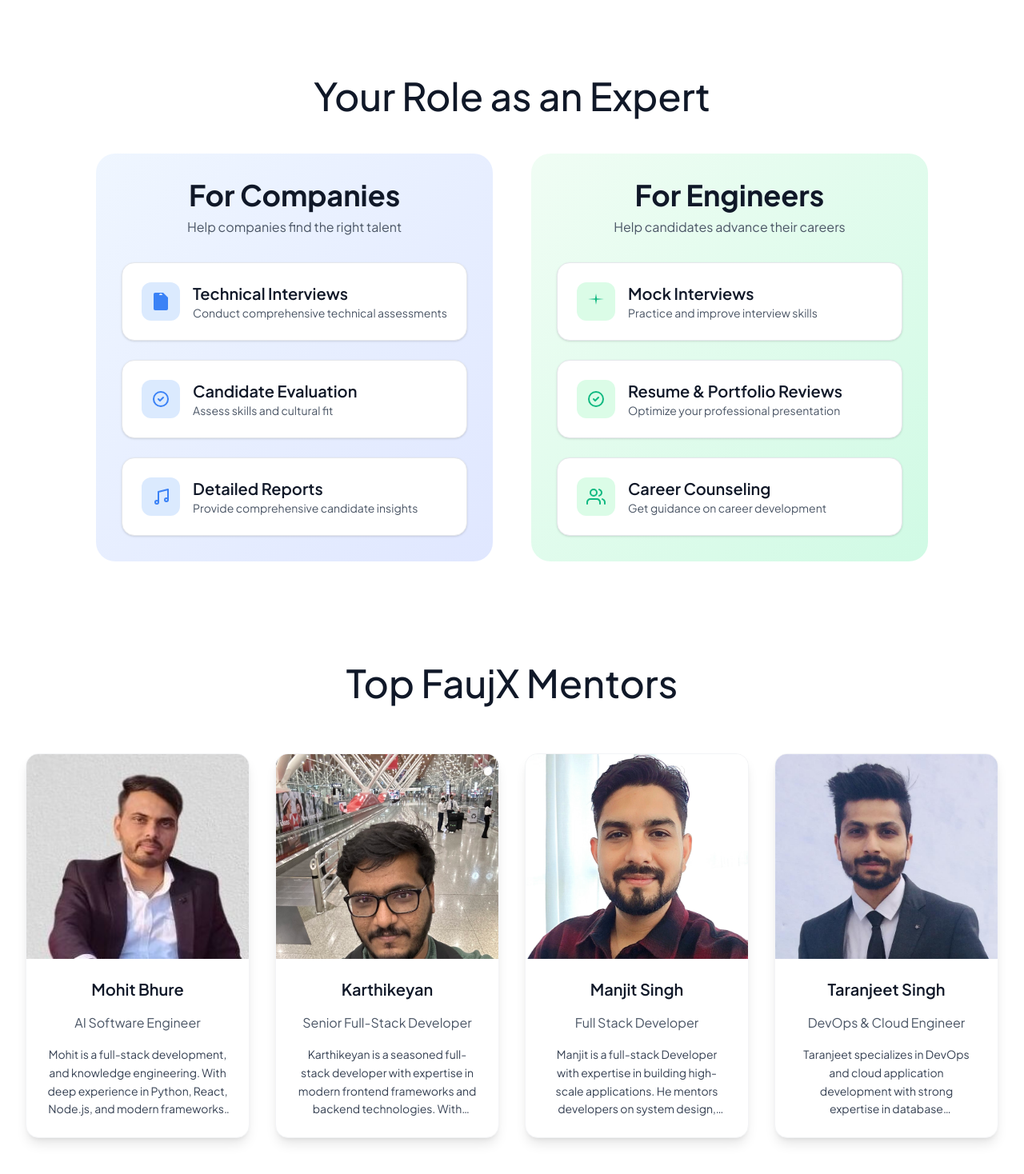
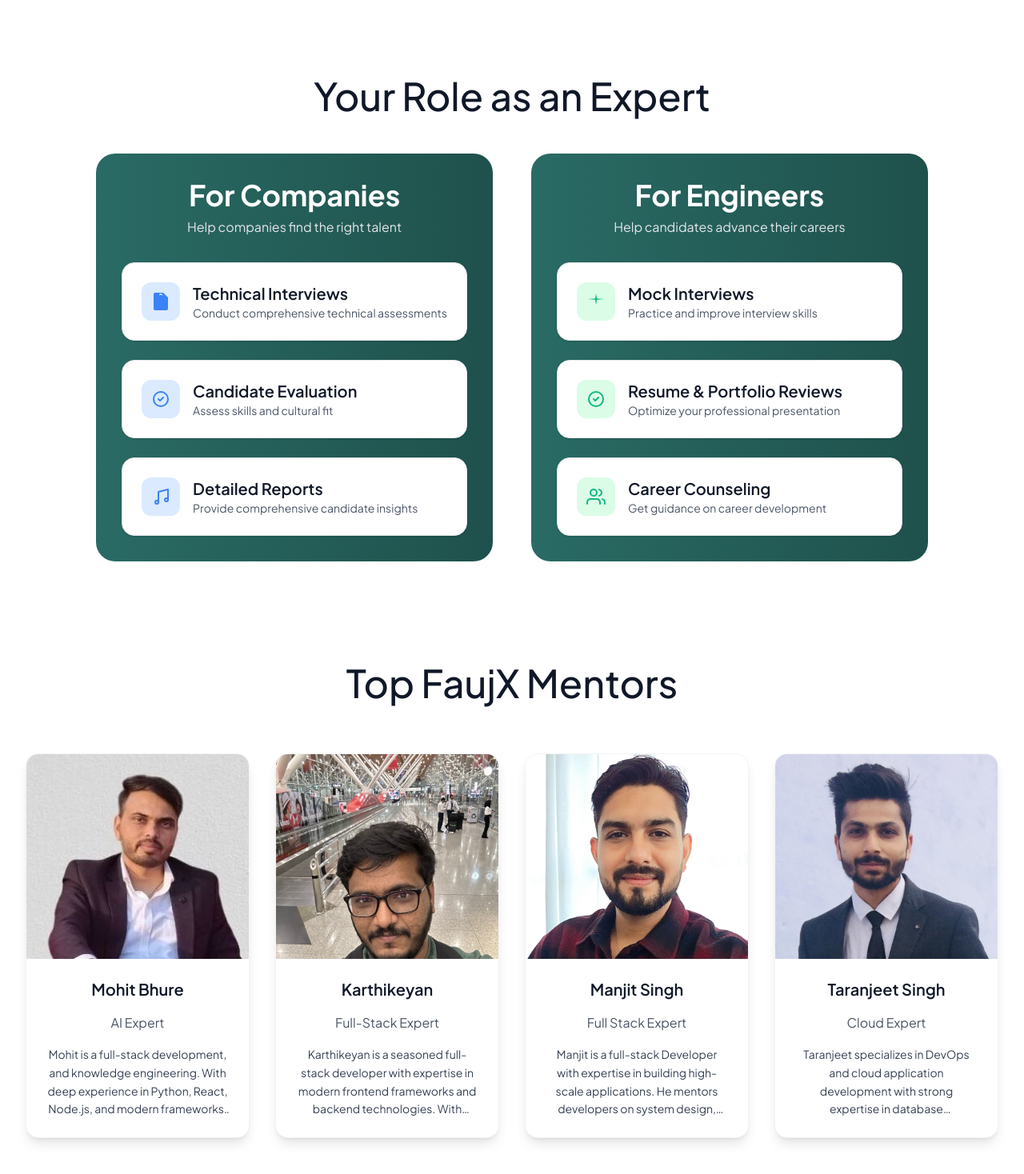
Before and after one commit to manjitchordify/faujx, a Next.js app: page /expert in a window 1280 px wide. Shown: the part 1702-3170 px from the top of the page at 80% size. Built offline with nearby package versions, Linux system fonts and the light colour scheme.

Commit message:
Updated build

```diff
--- a/src/components/customer/WhyChooseUs.tsx
+++ b/src/components/customer/WhyChooseUs.tsx
@@ -110,7 +110,7 @@
     {
       icon: UsersIcon,
       title: 'Pre-vetted Engineers',
-      description: 'Skills first approach to hiring.',
+      description: 'Skills first approach.',
     },
     {
       icon: ClockIcon,
--- a/src/components/expert/ActionItemsSection.tsx
+++ b/src/components/expert/ActionItemsSection.tsx
@@ -9,12 +9,12 @@
 
       <div className="max-w-7xl mx-auto grid grid-cols-1 lg:grid-cols-2 gap-8 sm:gap-10 lg:gap-12">
         {/* For Companies */}
-        <div className="bg-gradient-to-br from-blue-50 to-indigo-100 rounded-3xl p-6 sm:p-8">
+        <div className="bg-gradient-to-r from-[#2A6B65] to-[#1F514C] rounded-3xl p-6 sm:p-8">
           <div className="text-center mb-6 sm:mb-8">
-            <h3 className="text-2xl sm:text-3xl md:text-4xl font-bold text-gray-900 mb-2">
+            <h3 className="text-2xl sm:text-3xl md:text-4xl font-bold text-white mb-2">
               For Companies
             </h3>
-            <p className="text-gray-600 text-sm sm:text-base">
+            <p className="text-gray-200 text-sm sm:text-base">
               Help companies find the right talent
             </p>
           </div>
@@ -110,12 +110,12 @@
         </div>
 
         {/* For Candidates */}
-        <div className="bg-gradient-to-br from-green-50 to-emerald-100 rounded-3xl p-6 sm:p-8">
+        <div className="bg-gradient-to-r from-[#2A6B65] to-[#1F514C] rounded-3xl p-6 sm:p-8">
           <div className="text-center mb-6 sm:mb-8">
-            <h3 className="text-2xl sm:text-3xl md:text-4xl font-bold text-gray-900 mb-2">
+            <h3 className="text-2xl sm:text-3xl md:text-4xl font-bold text-white mb-2">
               For Engineers
             </h3>
-            <p className="text-gray-600 text-sm sm:text-base">
+            <p className="text-gray-200 text-sm sm:text-base">
               Help candidates advance their careers
             </p>
           </div>
--- a/src/components/expert/MentorsSection.tsx
+++ b/src/components/expert/MentorsSection.tsx
@@ -11,8 +11,8 @@
       id: 1,
       name: 'Mohit Bhure',
       image: '/images/expert/mentor12.jpeg',
-      alt: 'Mohit Bhure - AI & Full-Stack Mentor',
-      role: 'AI Software Engineer',
+      alt: 'Mohit Bhure - AI Expert',
+      role: 'AI Expert',
       company: 'Codingbyts AI-Tech Private Limited',
       bio: 'Mohit is a full-stack development, and knowledge engineering. With deep experience in Python, React, Node.js, and modern frameworks, he builds scalable AI-powered applications and leads innovative tech solutions.',
       expertise: [
@@ -35,10 +35,10 @@
 
     {
       id: 2,
-      name: 'Karthikeyan ',
+      name: 'Karthikeyan',
       image: '/images/expert/mentor[2].jpeg',
-      alt: 'Karthikeyan Dharmalingam - Full-Stack Mentor',
-      role: 'Senior Full-Stack Developer',
+      alt: 'Karthikeyan Dharmalingam - Full-Stack Expert',
+      role: 'Full-Stack Expert',
       company: 'TritonTech & Services Pvt Ltd',
       bio: 'Karthikeyan is a seasoned full-stack developer with expertise in modern frontend frameworks and backend technologies. With professional experience across companies like TritonTech, Chordify, and Juice Media, he specializes in building scalable web applications, API integrations, and enterprise-grade solutions.',
       expertise: [
@@ -61,8 +61,8 @@
       id: 3,
       name: 'Manjit Singh',
       image: '/images/expert/mentor[3].jpg',
-      alt: 'Michael Rodriguez - Full Stack Developer Mentor',
-      role: 'Full Stack Developer',
+      alt: 'Manjit Singh - Full Stack Expert',
+      role: 'Full Stack Expert',
       company: 'Netflix',
       bio: 'Manjit is a full-stack Developer with expertise in building high-scale applications. He mentors developers on system design, database optimization, and cloud architecture.',
       expertise: ['System Design', 'Database', 'Cloud Architecture'],
@@ -71,8 +71,8 @@
       id: 4,
       name: 'Taranjeet Singh',
       image: '/images/expert/mentor[4].jpg',
-      alt: 'Taranjeet Singh - DevOps & Cloud Mentor',
-      role: 'DevOps & Cloud Engineer',
+      alt: 'Taranjeet Singh - Cloud Expert',
+      role: 'Cloud Expert',
       company: 'Amazon Web Services',
       bio: 'Taranjeet specializes in DevOps and cloud application development with strong expertise in database technologies. With years of hands-on experience, he helps teams build scalable, reliable, and efficient cloud-based solutions.',
       expertise: [
```
